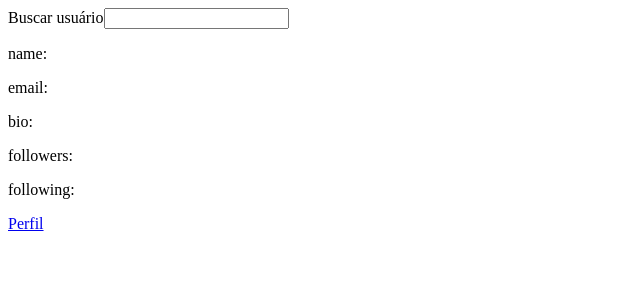
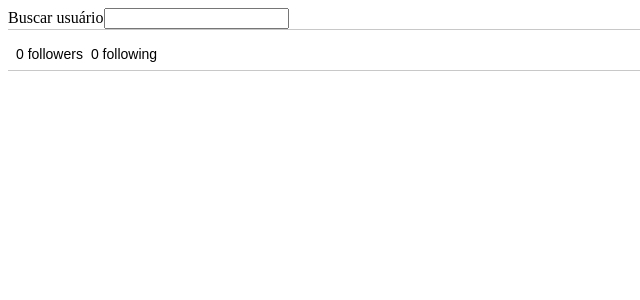
Before and after one commit to vicainelli/frontend-challenges, a Vue app in the folder concrete-solutions/: page / in a window 1280 px wide. Shown: the top 300 px of the page, without its empty margins (0-640 px from the left). Built offline with nearby package versions, Linux system fonts and the light colour scheme.

Commit message:
Create User Card component

```diff
--- /dev/null
+++ b/concrete-solutions/src/components/molecules/UserCard/UserCard.vue
@@ -0,0 +1,110 @@
+<template>
+  <div class="user-card">
+    <div v-if="userAvatar != null" class="user-avatar">
+      <img :src="userAvatar" :alt="`Avatar ${userName}`" />
+    </div>
+    <div class="user-info">
+      <h2>
+        <router-link :to="`/users/${userLogin}`">{{ userLogin }}</router-link>
+        {{ userName }}
+      </h2>
+      <p v-if="userEmail != null">{{ userEmail }}</p>
+      <p v-if="userBio != null">{{ userBio }}</p>
+      <div class="user-social-data">
+        <div>{{ userFollowers }} followers</div>
+        <div>{{ userFollowing }} following</div>
+      </div>
+    </div>
+  </div>
+</template>
+
+<script>
+export default {
+  props: {
+    // * LOGIN
+    userLogin: {
+      type: String,
+      default: null
+    },
+    // * AVATAR
+    userAvatar: {
+      type: String,
+      default: null
+    },
+
+    // * NAME
+    userName: {
+      type: String,
+      default: null
+    },
+
+    // * EMAIL
+    userEmail: {
+      type: String,
+      default: null
+    },
+
+    // * BIO
+    userBio: {
+      type: String,
+      default: null
+    },
+
+    // * FOLLOWERS
+    userFollowers: {
+      type: Number,
+      default: 0
+    },
+
+    // * FOLLOWING
+    userFollowing: {
+      type: Number,
+      default: 0
+    },
+
+    // * URL
+    userUrl: {
+      type: String,
+      default: null
+    }
+  }
+};
+</script>
+
+<style lang="scss" scoped>
+.user-card {
+  padding: 8px;
+  border-top: 1px solid rgb(200,200,200);
+  border-bottom: 1px solid rgb(200,200,200);
+  font-family: sans-serif;
+  display: flex;
+  align-items: flex-start;
+}
+.user-avatar {
+  margin-right: 16px;
+  img {
+    width: 48px;
+    height: auto;
+  }
+}
+.user-info {
+  h2 {
+    font-size: 16px;
+    margin: 0 0 8px;
+    color: rgb(40,40,40)
+  }
+  p {
+    margin: 0;
+    font-size: 12px;
+  }
+}
+
+.user-social-data {
+  display: flex;
+  margin-top: 8px;
+  > div {
+    margin-right: 8px;
+    font-size: 14px;
+  }
+}
+</style>
--- /dev/null
+++ b/concrete-solutions/src/components/molecules/UserCard/index.js
@@ -0,0 +1,3 @@
+import UserCard from "./UserCard";
+
+export default UserCard;
--- a/concrete-solutions/src/components/pages/Home/Home.vue
+++ b/concrete-solutions/src/components/pages/Home/Home.vue
@@ -10,20 +10,28 @@
         v-model="search"
       />
     </form>
-    <p>name: {{ searchResult.name }}</p>
-    <p>email: {{ searchResult.email }}</p>
-    <p>bio: {{ searchResult.bio }}</p>
-    <p>followers: {{ searchResult.followers }}</p>
-    <p>following: {{ searchResult.following }}</p>
-    <img :src="searchResult.avatar_url" />
-    <router-link :to="`/users/${searchResult.login}`">Perfil</router-link>
+    <div>
+      <user-card
+        :user-name="searchResult.name"
+        :user-email="searchResult.email"
+        :user-bio="searchResult.bio"
+        :user-login="searchResult.login"
+        :user-avatar="searchResult.avatar_url"
+        :user-followers="searchResult.followers"
+        :user-following="searchResult.following"
+      ></user-card>
+    </div>
   </div>
 </template>
 
 <script>
 import UserService from "@/services/user.services";
+import UserCard from "@/components/molecules/UserCard";
 
 export default {
+  components: {
+    "user-card": UserCard
+  },
   data() {
     return {
       search: "",
```
